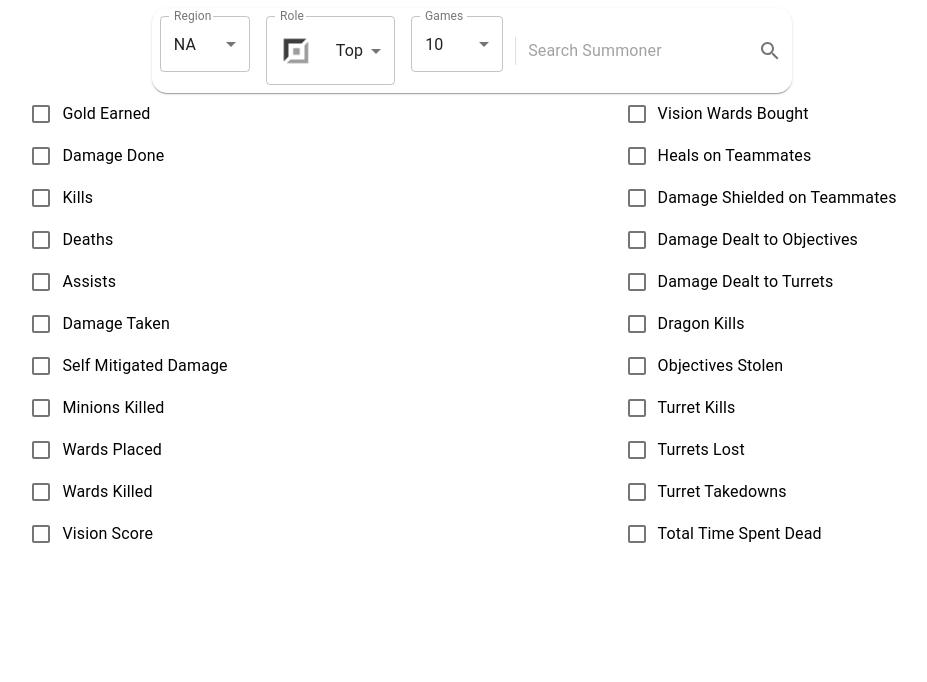
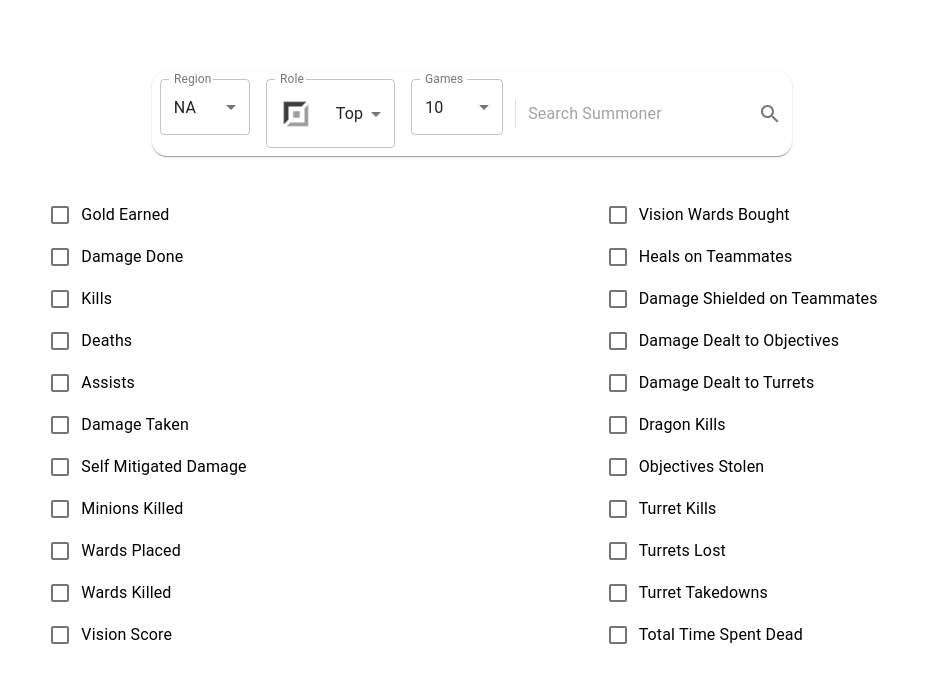
Before and after one commit to Zeroluffs/league_data_FE, a React (Create React App) app: page / in a window 1280 px wide. Shown: the top 682 px of the page, without its empty margins (168-1095 px from the left). Built offline with nearby package versions, Linux system fonts and the light colour scheme.

Commit message:
search bar is better spaced

```diff
--- a/src/components/SearchBar.js
+++ b/src/components/SearchBar.js
@@ -23,7 +23,7 @@ const useStyles = makeStyles((theme) => ({
     alignItems: "center",
     margin: "auto",
     width: "60",
-    borderRadius:"15px"
+    borderRadius: "15px",
   },
   input: {
     marginLeft: theme.spacing(1),
@@ -111,7 +111,9 @@ export default function SearchBar(props) {
             <SearchIcon />
           </IconButton>
         </Paper>
-        <DataCheckbox checkData={(data) => setData(data)}></DataCheckbox>
+        <div className="dataCheckBox">
+          <DataCheckbox checkData={(data) => setData(data)}></DataCheckbox>
+        </div>
       </div>
     </Fragment>
   );
--- a/src/styles/DataSearch.css
+++ b/src/styles/DataSearch.css
@@ -3,6 +3,10 @@
   /* justify-content: center; */
   /* align-items: center; */
   flex-direction: column;
+  padding-top: 5%;
+}
+.dataCheckBox {
+  padding: 3%;
 }
 
 .dataLabelsContainer {
```
Also changed, not shown: 1 other file (tests, documents, lock files or other folders).
